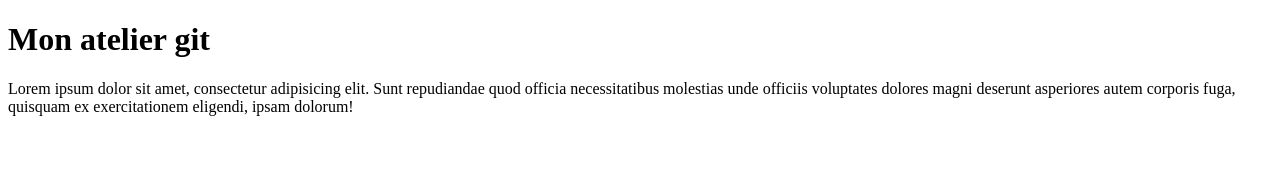
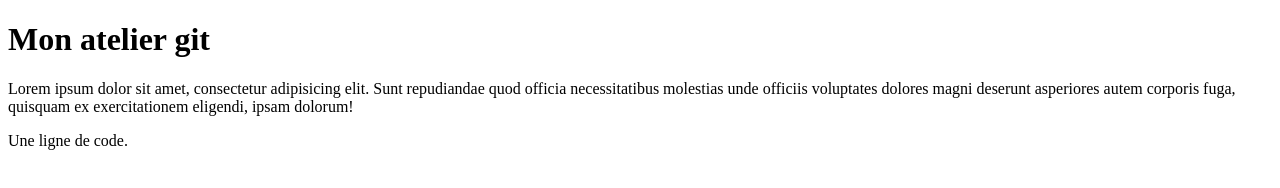
Before and after one commit to ChrisBlassiaux/workshop-git-loki, a plain HTML site: page index.html in a window 1280 px wide. Drawn offline with Linux system fonts and the light colour scheme.

Commit message:
Commit Flo.

```diff
--- a/index.html
+++ b/index.html
@@ -8,5 +8,6 @@
 <body>
     <h1>Mon atelier git</h1>
     <p>Lorem ipsum dolor sit amet, consectetur adipisicing elit. Sunt repudiandae quod officia necessitatibus molestias unde officiis voluptates dolores magni deserunt asperiores autem corporis fuga, quisquam ex exercitationem eligendi, ipsam dolorum!</p>
+    <p>Une ligne de code.</p>
 </body>
 </html>
```
